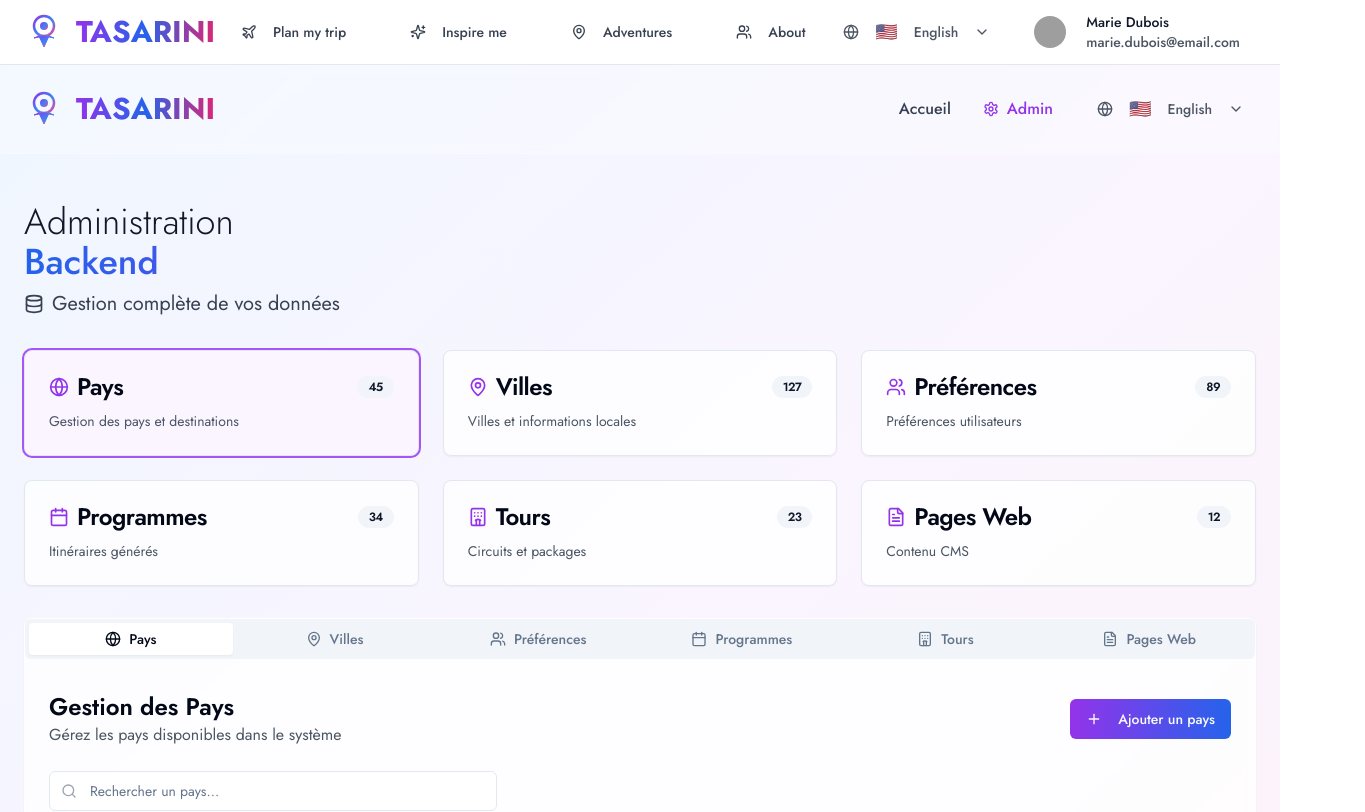
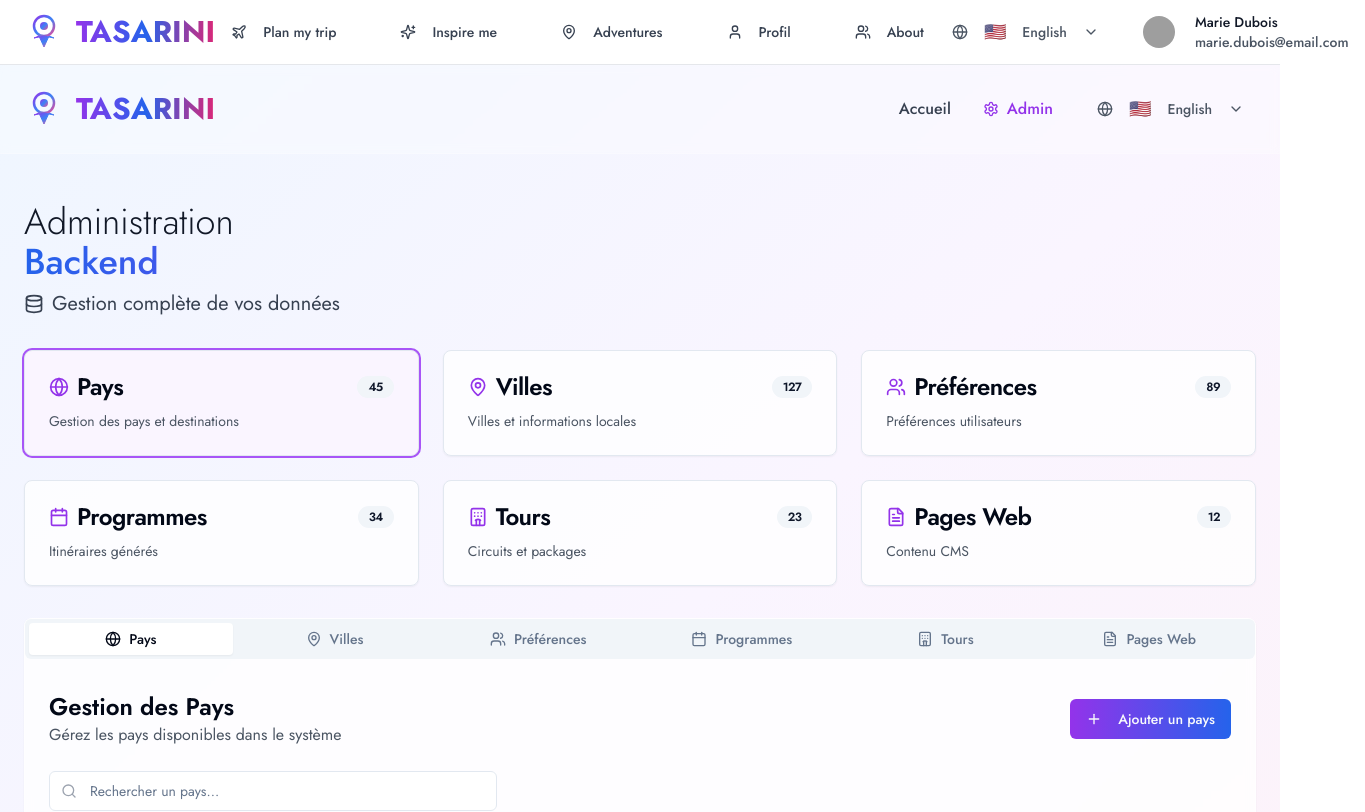
Before and after one commit to Debbarh/trip-tailor-genius-03, a React (Vite) app: page /admin in a window 1280 px wide. Shown: the top 812 px of the page, 1365 px wide, since content can reach past the window. Built offline with nearby package versions, Linux system fonts and the light colour scheme; grey boxes are pictures that could not be loaded.

Commit message:
feat: Add profile link to menu
Add a profile link to the global navigation menu.

```diff
--- a/src/components/layout/GlobalNavigation.tsx
+++ b/src/components/layout/GlobalNavigation.tsx
@@ -7,7 +7,7 @@ import UserHeader from '@/components/ui/UserHeader';
 import LanguageSelector from '@/components/ui/LanguageSelector';
 import MobileNavigation from '@/components/layout/MobileNavigation';
 import BrandLogo from '@/components/layout/BrandLogo';
-import { Plane, SparklesIcon, MapPin, Users } from 'lucide-react';
+import { Plane, SparklesIcon, MapPin, Users, User } from 'lucide-react';
 
 interface GlobalNavigationProps {
   onModeSelect?: (mode: 'plan' | 'inspire') => void;
@@ -65,6 +65,16 @@ const GlobalNavigation = ({ onModeSelect }: GlobalNavigationProps) => {
               </Button>
             </Link>
 
+            <Link to="/profile">
+              <Button
+                variant="ghost"
+                className="flex items-center space-x-2 text-gray-700 hover:text-purple-600 font-medium"
+              >
+                <User className="w-4 h-4" />
+                <span>Profil</span>
+              </Button>
+            </Link>
+
             <Button
               variant="ghost"
               className="flex items-center space-x-2 text-gray-700 hover:text-purple-600 font-medium"
--- a/src/components/layout/MobileNavigation.tsx
+++ b/src/components/layout/MobileNavigation.tsx
@@ -1,5 +1,6 @@
 
 import React from 'react';
+import { Link } from 'react-router-dom';
 import { Button } from '@/components/ui/button';
 import { useLanguage } from '@/contexts/LanguageContext';
 import UserHeader from '@/components/ui/UserHeader';
@@ -11,7 +12,7 @@ import {
   DrawerTitle,
   DrawerTrigger,
 } from '@/components/ui/drawer';
-import { Menu, X } from 'lucide-react';
+import { Menu, X, User } from 'lucide-react';
 
 interface MobileNavigationProps {
   onModeSelect: (mode: 'plan' | 'inspire') => void;
@@ -75,13 +76,22 @@ const MobileNavigation = ({ onModeSelect }: MobileNavigationProps) => {
                 {t('hero.inspire')}
               </Button>
 
-              <a
-                href="#tours"
+              <Link
+                to="/countries"
                 onClick={() => setOpen(false)}
                 className="flex items-center w-full text-left text-lg font-medium text-gray-700 hover:text-purple-600 hover:bg-purple-50 rounded-md p-3 h-12"
               >
                 {t('nav.adventures')}
-              </a>
+              </Link>
+
+              <Link
+                to="/profile"
+                onClick={() => setOpen(false)}
+                className="flex items-center gap-2 w-full text-left text-lg font-medium text-gray-700 hover:text-purple-600 hover:bg-purple-50 rounded-md p-3 h-12"
+              >
+                <User className="w-5 h-5" />
+                Profil
+              </Link>
 
               <a
                 href="#"
```
